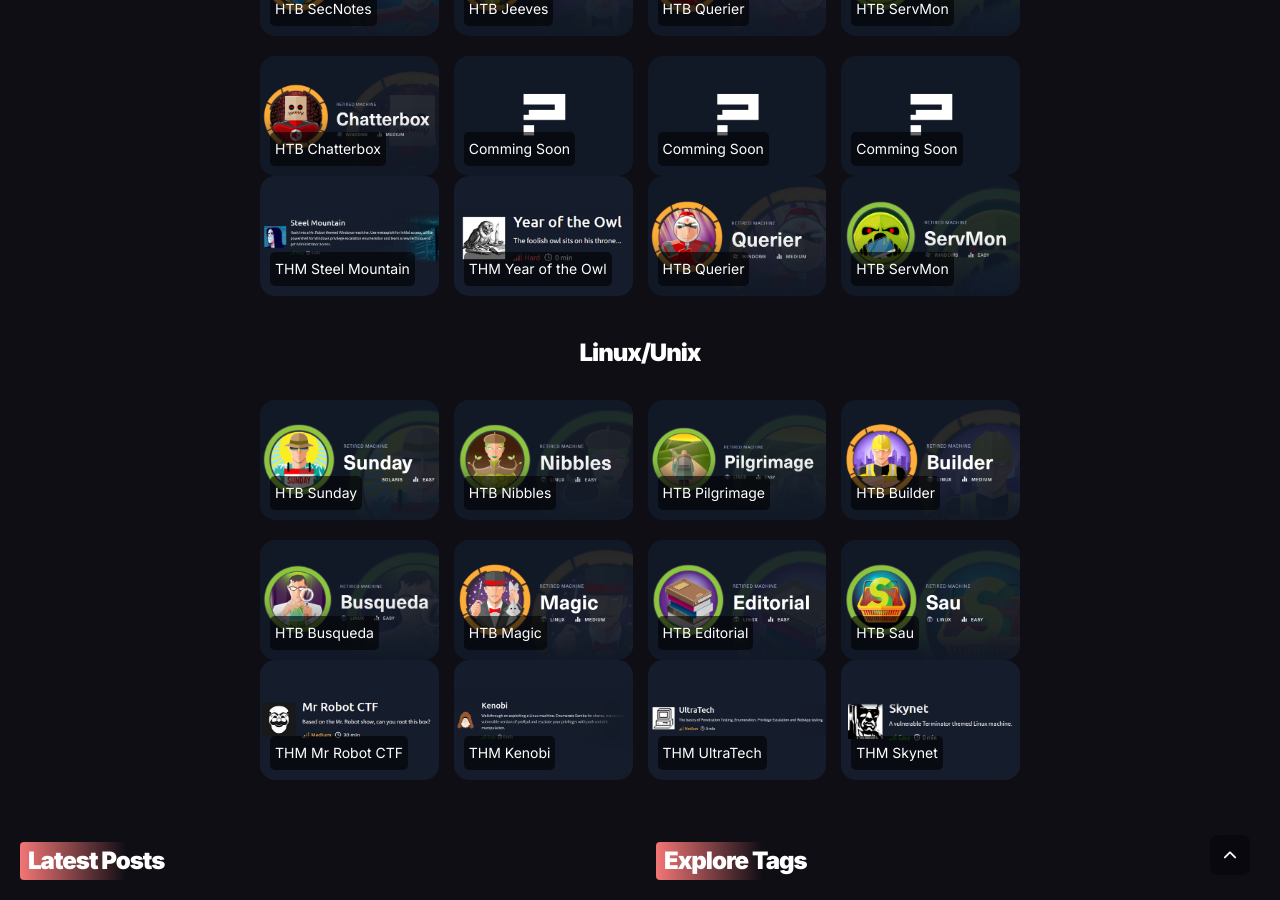
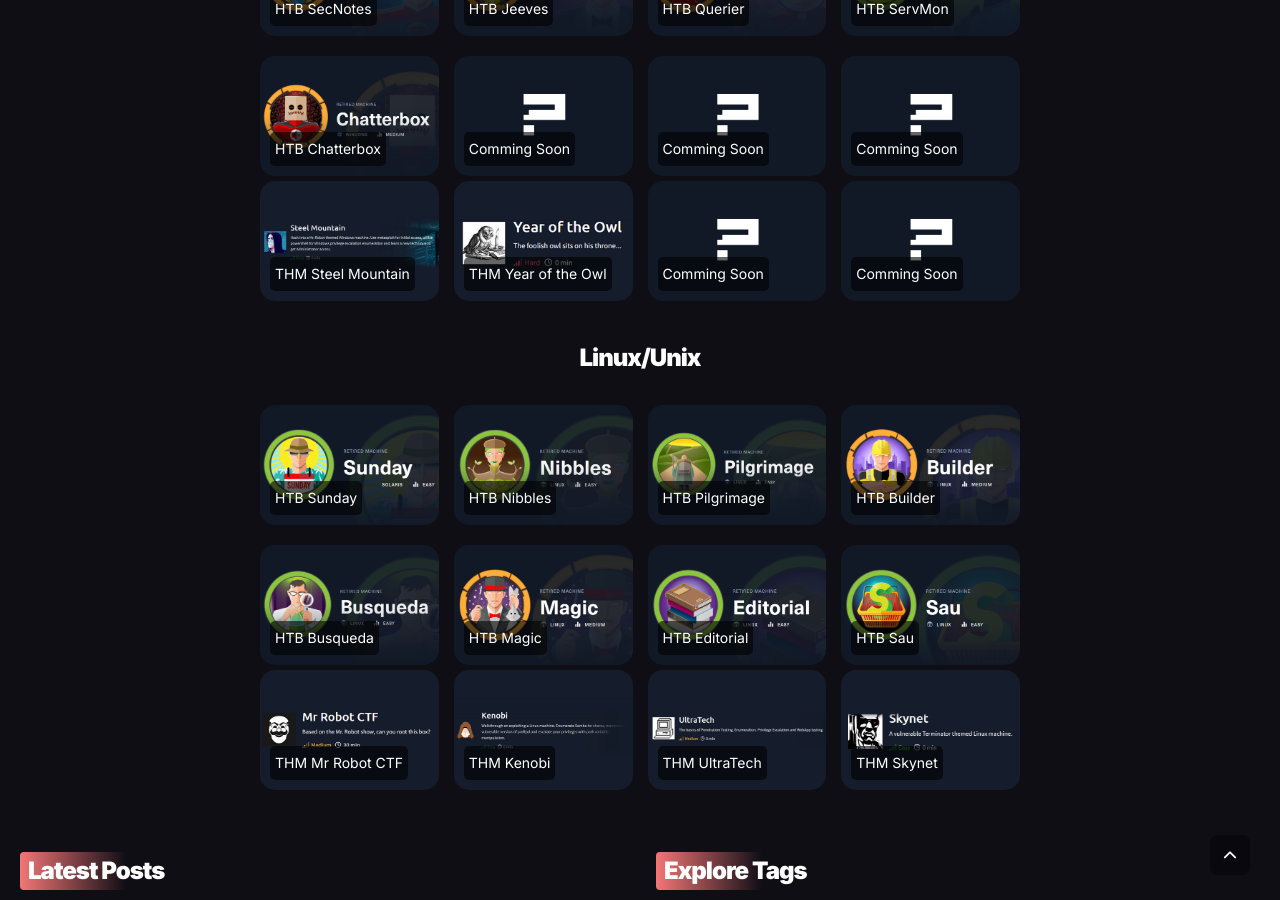
Before and after one commit to Vorkharium/vorkharium.github.io, a Jekyll site: the page built from _pages/write-ups.md, in a window 1280 px wide and 900 px high, scrolled down 1215 px. Built offline with Jekyll 4.4.1, drawn with Linux system fonts in a browser that asks for light colours.

Commit message:
Update write-ups.md

```diff
--- a/_pages/write-ups.md
+++ b/_pages/write-ups.md
@@ -217,6 +217,8 @@
     </div>
 </div>
 
+<div style="height: 5px;"></div>
+
 <div style="display: flex; justify-content: center; gap: 15px;">
     <div style="position: relative; display: inline-block;">
         <a href="/THM-Steel-Mountain-Write-up">
@@ -244,24 +246,24 @@
 
     <div style="position: relative; display: inline-block;">
         <a href="/">
-            <img src="/images/htb_querier.png" alt="HTB Querier"
+            <img src="/images/surprise.png" alt="Comming Soon"
                  style="width: 200px; height: 120px; border-radius: 15px; object-fit: cover;">
             <div style="position: absolute; bottom: 10px; left: 10px; color: white;
                         background-color: rgba(0, 0, 0, 0.6); padding: 5px;
                         border-radius: 5px; font-size: 14px;">
-                HTB Querier
+                Comming Soon
             </div>
         </a>
     </div>
 
     <div style="position: relative; display: inline-block;">
-        <a href="/HTB-Servmon-Write-up">
-            <img src="/images/htb_servmon.png" alt="HTB ServMon"
+        <a href="/">
+            <img src="/images/surprise.png" alt="Comming Soon"
                  style="width: 200px; height: 120px; border-radius: 15px; object-fit: cover;">
             <div style="position: absolute; bottom: 10px; left: 10px; color: white;
                         background-color: rgba(0, 0, 0, 0.6); padding: 5px;
                         border-radius: 5px; font-size: 14px;">
-                HTB ServMon
+                Comming Soon
             </div>
         </a>
     </div>
@@ -373,6 +375,8 @@
     </div>
 </div>
 
+<div style="height: 5px;"></div>
+
 <div style="display: flex; justify-content: center; gap: 15px;">
     <div style="position: relative; display: inline-block;">
         <a href="/THM-Mr-Robot-CTF-Write-Up">
```
